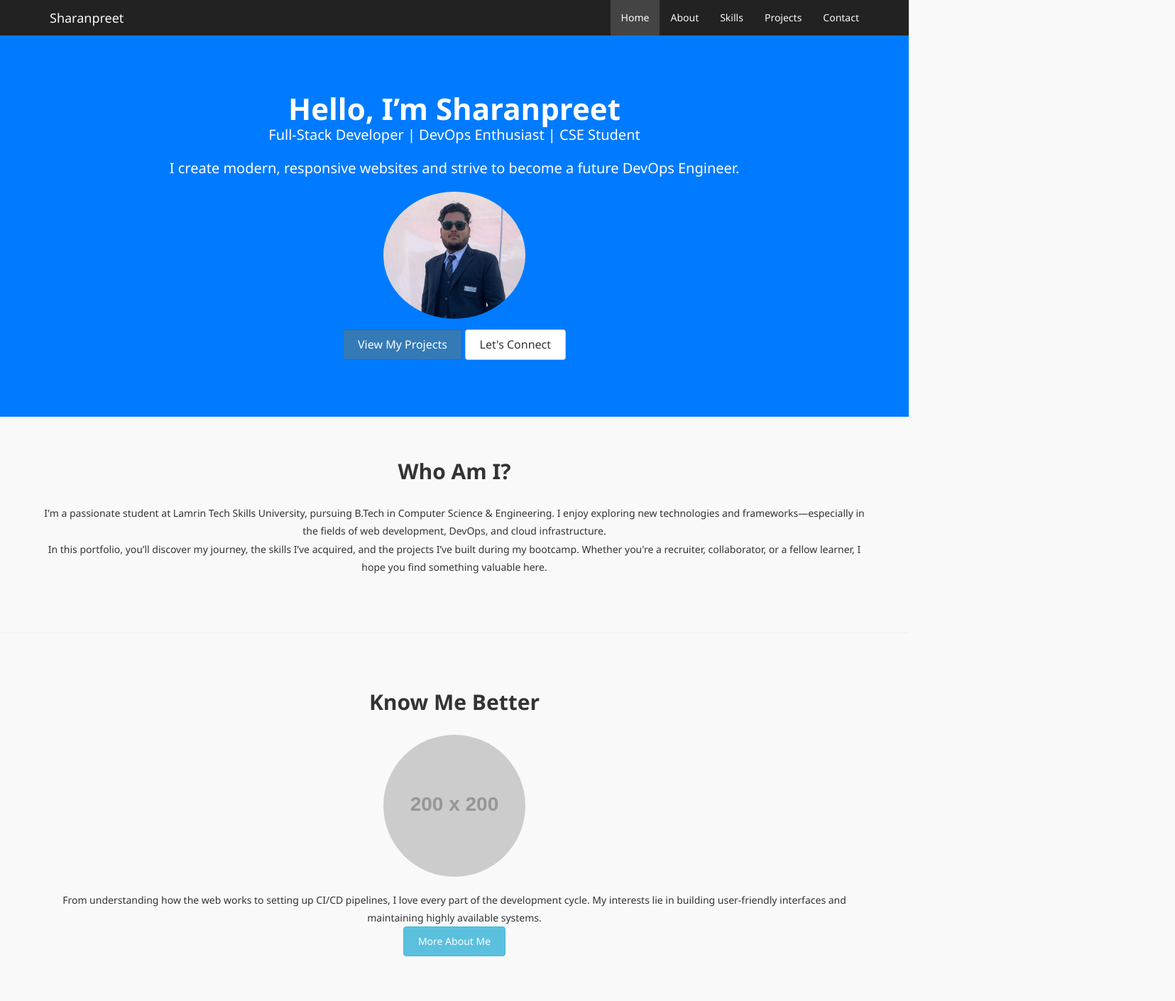
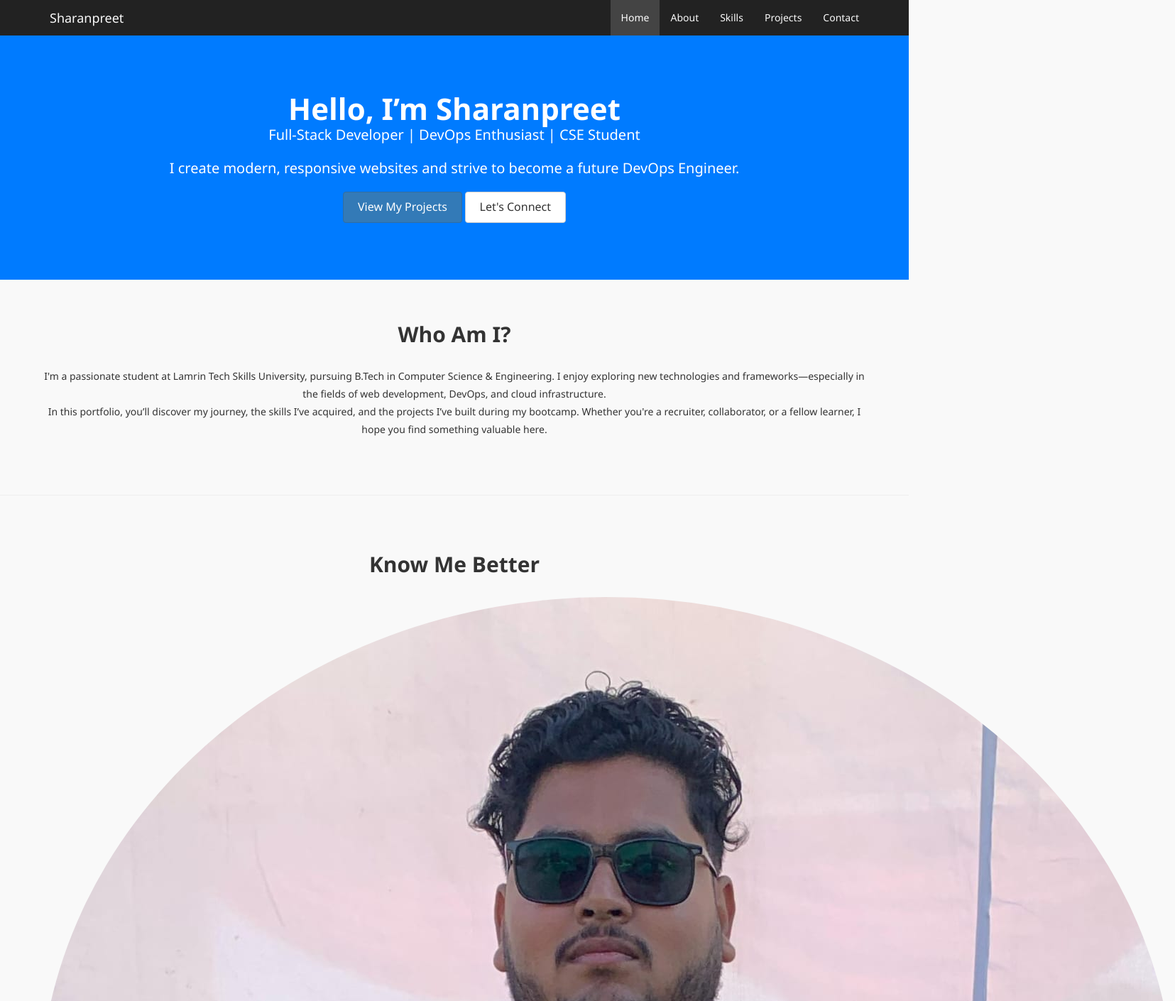
Before and after one commit to Sharanbains/portfolio, a plain HTML site: page index.html in a window 1280 px wide. Shown: the top 1410 px of the page at 71% size, 1655 px wide, since content can reach past the window. Drawn offline with nearby package versions, Linux system fonts and the light colour scheme; placeholder pictures from the web are drawn by us.

Commit message:
index.html

```diff
--- a/index.html
+++ b/index.html
@@ -37,7 +37,6 @@
     <h1>Hello, I’m <strong>Sharanpreet</strong></h1>
     <p class="lead">Full-Stack Developer | DevOps Enthusiast | CSE Student</p>
     <p>I create modern, responsive websites and strive to become a future DevOps Engineer.</p>
-    <img src="WhatsApp Image 2025-07-04 at 8.58.10 AM.jpeg" alt="Sharanpreet Photo" class="img-circle img-responsive center-block" style="max-width: 200px; margin: 15px auto;">
     <a href="projects.html" class="btn btn-primary btn-lg">View My Projects</a>
     <a href="contact.html" class="btn btn-default btn-lg">Let's Connect</a>
   </div>
@@ -59,7 +58,7 @@
 <!-- Preview Section: About -->
 <section class="container text-center section">
   <h2>Know Me Better</h2>
-  <img src="https://placehold.co/200x200" class="img-circle" alt="Sharanpreet Placeholder" />
+  <img src="WhatsApp Image 2025-07-04 at 8.58.10 AM.jpeg" class="img-circle" alt="Sharanpreet Placeholder" />
   <p>
     From understanding how the web works to setting up CI/CD pipelines, I love every part of the development cycle. My interests lie in building user-friendly interfaces and maintaining highly available systems.
   </p>
```
